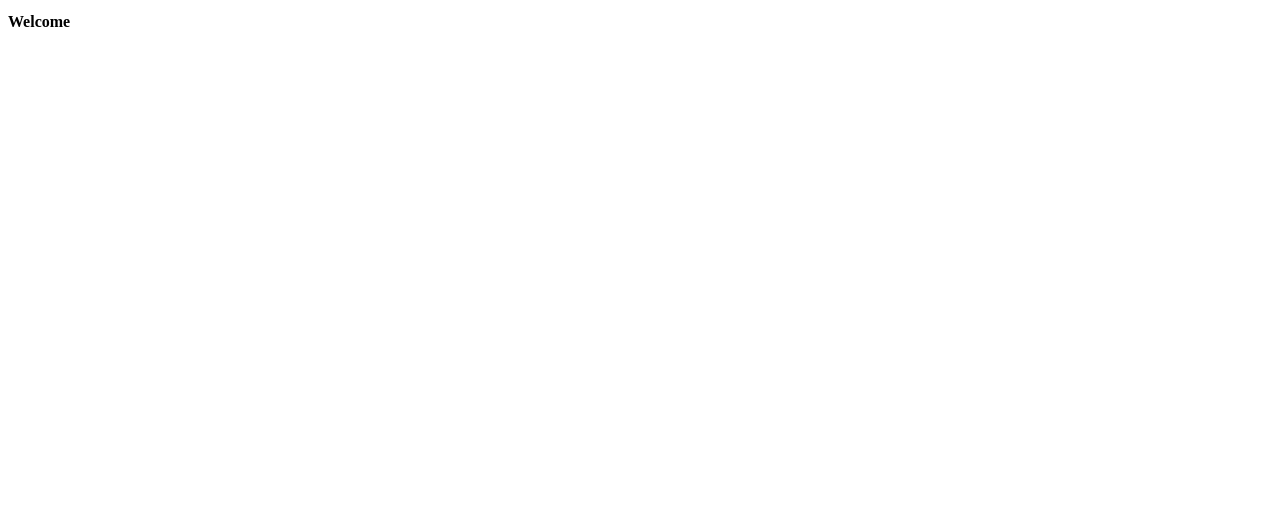
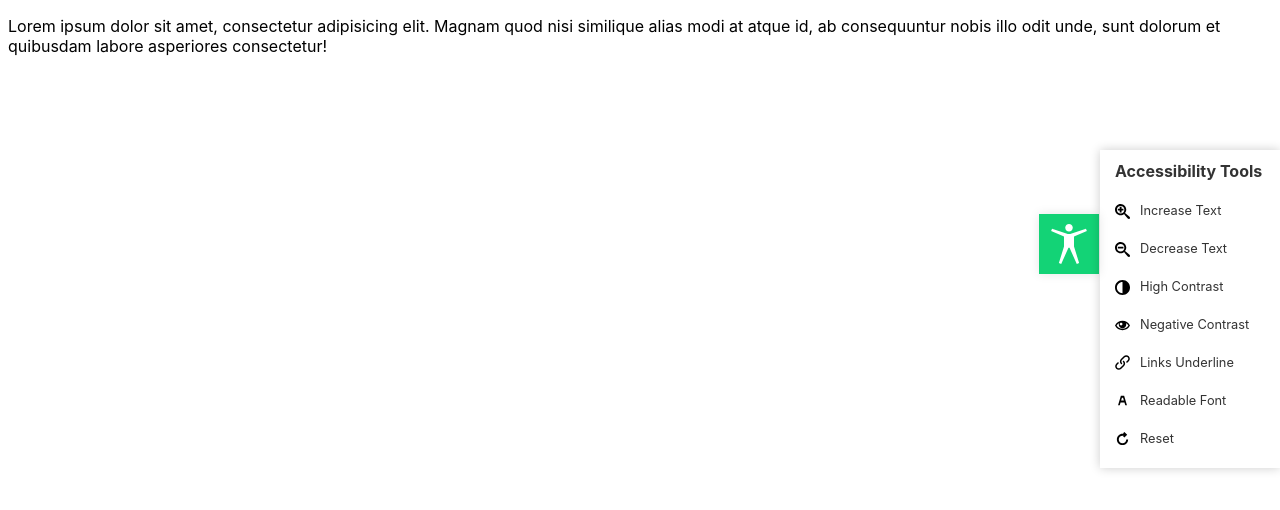
Before and after one commit to adelabodoma/accessibility, a website: page index.html in a window 1280 px wide. Drawn offline with Linux system fonts and the light colour scheme.

Commit message:
change files

```diff
--- a/accessibility.js
+++ b/accessibility.js
@@ -160,3 +160,12 @@ var UI = (function () {
    }
 
 })();
+
+
+document.querySelector('.accessability__link').addEventListener('click', function(){
+
+
+   document.querySelector('.accessability__main').classList.toggle('rightPosition');
+   document.querySelector('.accessability__link').classList.toggle('rightPosition-link');
+
+})
--- a/index.html
+++ b/index.html
@@ -4,20 +4,84 @@
     <meta charset="UTF-8">
     <meta name="viewport" content="width=device-width, initial-scale=1.0">
     <meta http-equiv="X-UA-Compatible" content="ie=edge">
+    <link rel="stylesheet" href="css/style.css">
     <title>Accessability Tool</title>
 </head>
 <body>
 
-    <section class="accessability">
-        <h1>Welcome</h1>
-    </section>
+    <p>Lorem ipsum dolor sit amet, consectetur adipisicing elit. Magnam quod nisi similique alias modi at atque id, ab consequuntur nobis illo odit unde, sunt dolorum et quibusdam labore asperiores consectetur!</p>
+
+    <nav class="accessability">
+        <div class="accessability__link">
+           <svg class="accessability__link--icon">
+                <use xlink:href="sprite.svg#icon-accessibility"></use>
+           </svg>
+        </div>
+        <div class="accessability__main">
+            <h2 class="accessability__title">
+                Accessibility Tools
+            </h2>
+            <ul class="accessability__items">
+                <li class="accessability__item">
+                    <a href="#" class="accessability__href">
+                        <svg class="accessability--icon">
+                            <use xlink:href="sprite.svg#icon-zoom-in"></use>
+                        </svg>
+                        <span class="accessability--text">Increase Text</span>
+                    </a>
+                </li>
+                <li class="accessability__item">
+                    <a href="#" class="accessability__href">
+                        <svg class="accessability--icon">
+                            <use xlink:href="sprite.svg#icon-zoom-out"></use>
+                        </svg>
+                        <span class="accessability--text">Decrease Text</span>
+                    </a>
+                </li>
+                <li class="accessability__item">
+                    <a href="#" class="accessability__href">
+                        <svg class="accessability--icon">
+                            <use xlink:href="sprite.svg#icon-contrast"></use>
+                        </svg>
+                        <span class="accessability--text">High Contrast</span>
+                    </a>
+                </li>
+                <li class="accessability__item">
+                    <a href="#" class="accessability__href">
+                        <svg class="accessability--icon">
+                            <use xlink:href="sprite.svg#icon-eye"></use>
+                        </svg>
+                        <span class="accessability--text">Negative Contrast</span>
+                    </a>
+                </li>
+                <li class="accessability__item">
+                    <a href="#" class="accessability__href">
+                        <svg class="accessability--icon">
+                            <use xlink:href="sprite.svg#icon-link"></use>
+                        </svg>
+                        <span class="accessability--text">Links Underline</span>
+                    </a>
+                </li>
+                <li class="accessability__item">
+                    <a href="#" class="accessability__href">
+                        <svg class="accessability--icon">
+                            <use xlink:href="sprite.svg#icon-text-color"></use>
+                        </svg>
+                        <span class="accessability--text">Readable Font</span>
+                    </a>
+                </li>
+                <li class="accessability__item">
+                    <a href="#" class="accessability__href">
+                        <svg class="accessability--icon">
+                            <use xlink:href="sprite.svg#icon-reload"></use>
+                        </svg>
+                        <span class="accessability--text">Reset</span>
+                    </a>
+                </li>
+            </ul>
+        </div>
+    </nav>
 
     <script src="accessibility.js"></script>
 </body>
 </html>
-
-<style>
-    h1 {
-        font-size: 1rem;
-    }
-</style>
--- /dev/null
+++ b/sass/main.scss
@@ -0,0 +1,86 @@
+body {
+    font-family: -apple-system,BlinkMacSystemFont,Segoe UI,Roboto,Helvetica Neue,Arial,Noto Sans,sans-serif;
+}
+
+.accessability {
+    position: relative;
+
+    &__link {
+        display: inline-block;
+        font-size: 200%;
+        line-height: 0;
+        padding: 10px;
+        background-color: #13d376;
+        box-shadow: 0 0 10px 0 rgba(0,0,0,0.1);
+        transition: right 750ms cubic-bezier(.23, 1, .32, 1);
+        position: absolute;
+        right: 173px;
+        top: 142px;
+        cursor: pointer;
+
+        &--icon {
+            fill: #fff;
+            width: 40px;
+            height: 40px;
+        }
+    }
+
+    &__main {
+        width: 180px;
+        box-shadow: 0 0 10px 0 rgba(0,0,0,0.2);
+        transition: right 750ms cubic-bezier(.23, 1, .32, 1);
+        font-size: 16px !important;
+        position: fixed;
+        right: 0px;
+        top: 150px;
+        line-height: 1.4;
+        z-index: 9999;
+    }
+
+    &__title {
+        color: #333;
+        font-size: 100%;
+        margin: 0;
+        font-weight: bold;
+        padding: 10px 15px 0;
+    }
+
+    &__items {
+        list-style: none;
+        margin: 0;
+        padding: 10px 0;
+    }
+
+    &__item {
+
+    }
+
+    &__href {
+        text-decoration: none;
+        color: #333;
+        padding: 10px 15px;
+        display: inline-block;
+        display: flex;
+        align-items: center;
+    }
+
+    &--text {
+        font-size: 80%;
+    }
+
+    &--icon {
+        width: 15px;
+        height: 15px;
+        margin-right: 10px;
+    }
+
+
+}
+
+.rightPosition {
+    right: -180px;
+}
+
+.rightPosition-link {
+    right: 0px;
+}
```
Also changed, not shown: package.json (added, +25 -0 lines), css/style.css (added), sprite.svg (added), 1 other file.
